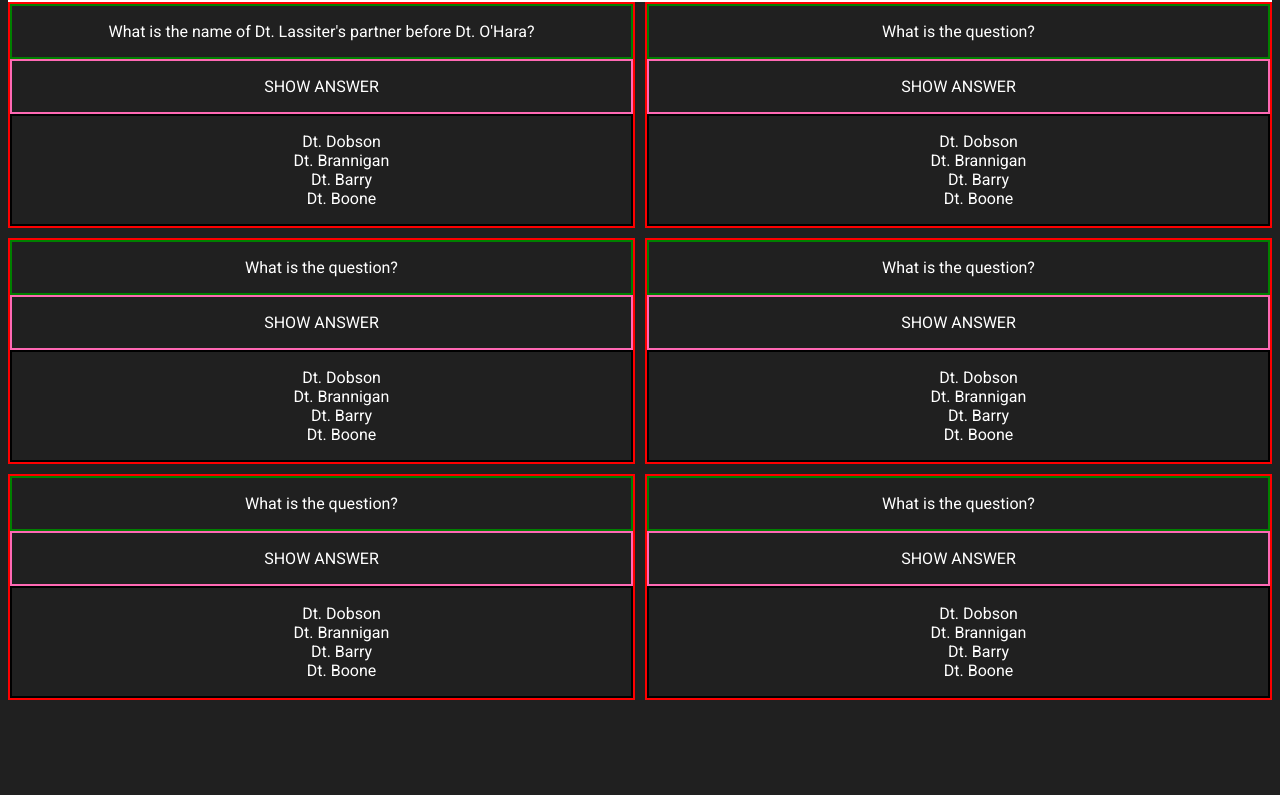
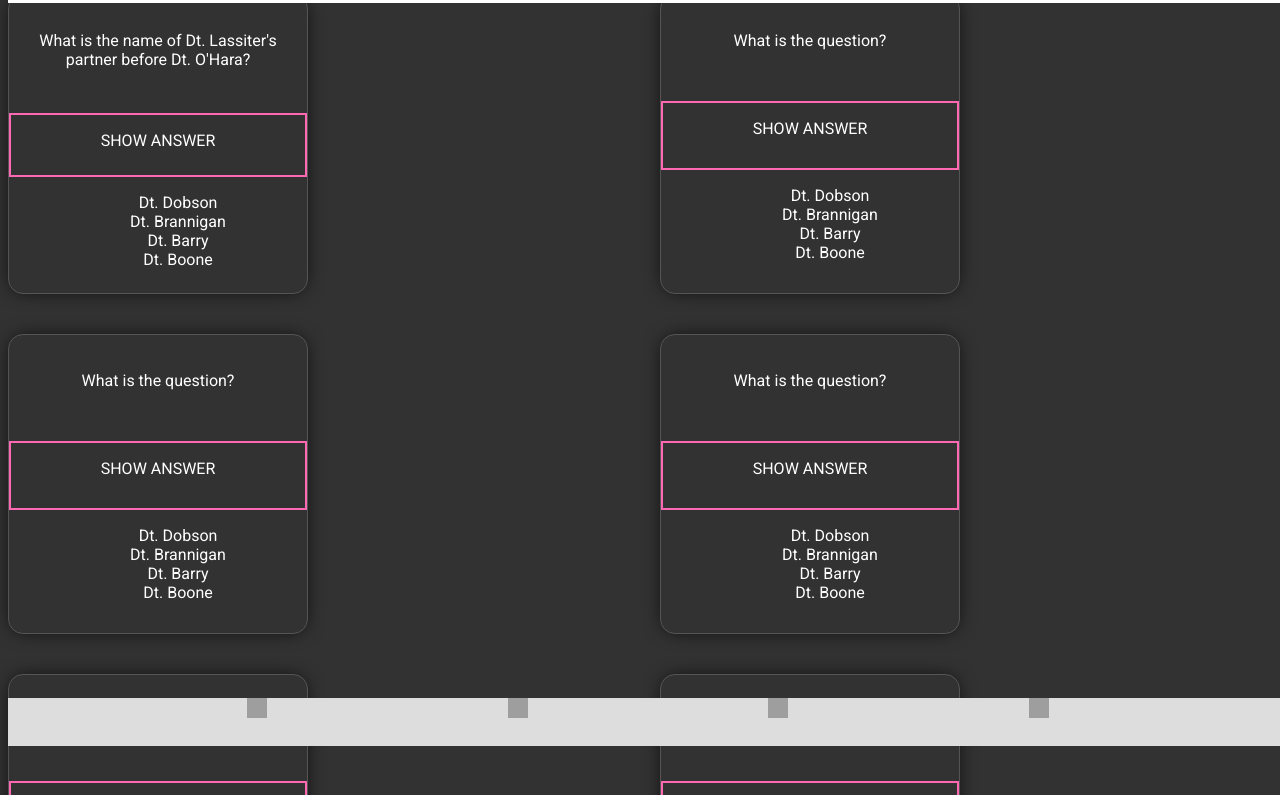
Before and after one commit to DanSchrader/quiz-app, a plain HTML site: page index.html in a window 1280 px wide. Shown: the part 54-849 px from the top of the page. Before the commit the page ends 816 px from the top, so only its background shows below. Drawn offline with Linux system fonts and the light colour scheme; grey boxes are pictures that could not be loaded.

Commit message:
Change basic css

```diff
--- a/components/background.css
+++ b/components/background.css
@@ -1,7 +1,8 @@
 .background {
-  background-color: #202020;
+  background-color: #323232;
   display: grid;
   text-align: center;
   grid-template-rows: 48px auto 48px;
   height: 100vh;
+  position: relative;
 }
--- a/components/card.css
+++ b/components/card.css
@@ -1,4 +1,9 @@
 .card {
-  border: solid red 2px;
+  background: #323232;
+  border: solid #555555 1px;
+  border-radius: 15px;
+  box-shadow: 0 0 20px -5px black;
   display: grid;
+  height: 300px;
+  width: 300px;
 }
--- a/components/card__answers.css
+++ b/components/card__answers.css
@@ -1,3 +1,2 @@
 .card__answers {
-  border: solid black 2px;
 }
--- a/components/card__question.css
+++ b/components/card__question.css
@@ -1,3 +1,3 @@
 .card__question {
-  border: solid green 2px;
+  padding: 20px;
 }
--- /dev/null
+++ b/components/navigation.css
@@ -0,0 +1,14 @@
+.navigation {
+  position: relative;
+}
+
+nav {
+  position: fixed;
+  display: flex;
+  width: 100%;
+  justify-content: space-evenly;
+  background: #ddd;
+  height: 48px;
+  gap: 1px;
+  bottom: 0;
+}
--- a/components/quiz__cards.css
+++ b/components/quiz__cards.css
@@ -1,6 +1,7 @@
 .quiz__cards {
   display: grid;
-  gap: 10px;
+  padding-top: 40px;
+  gap: 40px;
 }
 
 @media (min-width: 361px) {
--- a/components/quiz__title.css
+++ b/components/quiz__title.css
@@ -3,6 +3,9 @@
   display: flex;
   justify-content: center;
   align-items: center;
+  position: fixed;
+  top: 0;
+  width: 100vw;
 }
 
 h1 {
--- a/index.html
+++ b/index.html
@@ -25,7 +25,7 @@
         height="37,5"
       />
     </header>
-    <main>
+    <main class="container">
       <section class="quiz__cards">
         <article class="card">
           <div class="card__question">
@@ -125,6 +125,21 @@
         </article>
       </section>
     </main>
-    <footer class="navigation"></footer>
+    <footer class="navigation">
+      <nav>
+        <a href=""
+          ><img src="https://source.unsplash.com/random/20x20" alt=""
+        /></a>
+        <a href=""
+          ><img src="https://source.unsplash.com/random/20x20" alt=""
+        /></a>
+        <a href=""
+          ><img src="https://source.unsplash.com/random/20x20" alt=""
+        /></a>
+        <a href=""
+          ><img src="https://source.unsplash.com/random/20x20" alt=""
+        /></a>
+      </nav>
+    </footer>
   </body>
 </html>
--- a/style.css
+++ b/style.css
@@ -2,9 +2,11 @@
 
 @import "style/base.css";
 @import "components/background.css";
+@import "components/container.css";
 @import "components/quiz__title.css";
 @import "components/quiz__cards.css";
 @import "components/card.css";
 @import "components/card__question.css";
 @import "components/card__button.css";
 @import "components/card__answers.css";
+@import "components/navigation.css";
```
Also changed, not shown: components/container.css (added).
